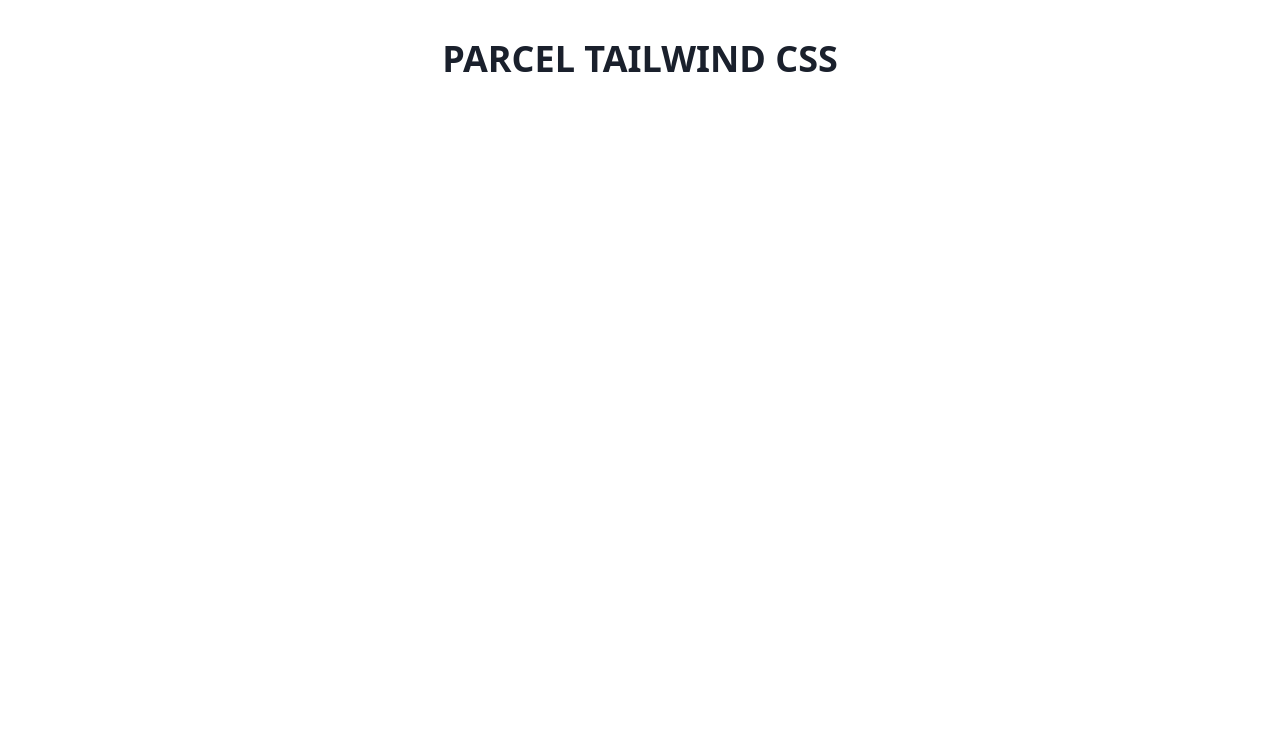
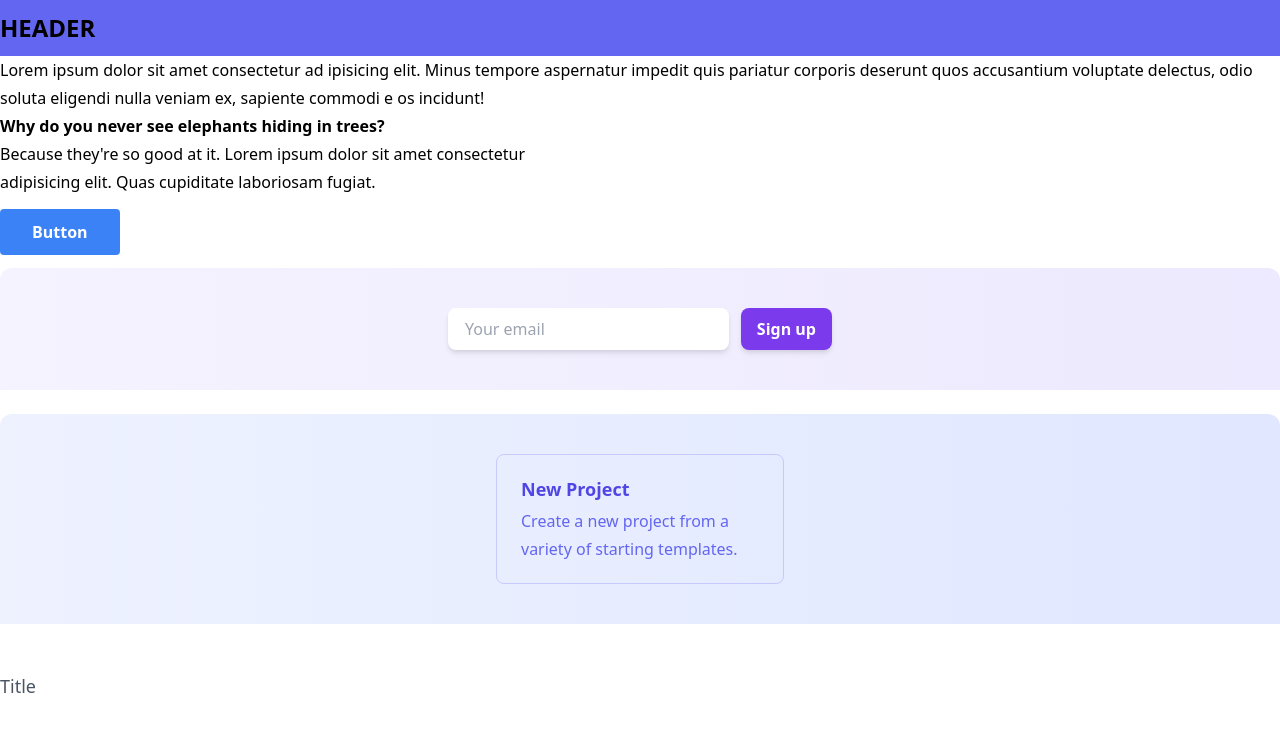
Before and after one commit to bushido2014/parcel-workflow, a website built with Parcel: page src/index.html in a window 1280 px wide. Built offline with nearby package versions, Linux system fonts and the light colour scheme.

Commit message:
update tailwindcss to v-2.0

```diff
--- a/postcss.config.js
+++ b/postcss.config.js
@@ -1,8 +1,6 @@
 module.exports = {
-    plugins: [
-      // ...
-      require('tailwindcss'),
-      require('autoprefixer'),
-      // ...
-    ]
+    plugins: {
+      tailwindcss: {},
+      autoprefixer: {},
+    }
   }
--- /dev/null
+++ b/src/css/app.css
@@ -0,0 +1,28 @@
+@tailwind base;
+@tailwind components;
+@tailwind utilities;
+
+@layer base {
+    h1 {
+        @apply text-2xl;
+      }
+      h2 {
+        @apply text-xl;
+      }
+      p {
+         @apply leading-7;
+      }
+      h3 {
+        @apply text-lg;
+      }
+}
+@layer components {
+
+    .container {
+        @apply max-w-screen-xl mx-auto;
+    }
+
+    .btn-blue {
+        @apply bg-blue-500 hover:bg-blue-700 text-white font-bold py-3 px-8 rounded focus:ring-2 focus:ring-purple-600;
+      }
+  }
--- a/src/css/main.css
+++ /dev/null
@@ -1,3 +0,0 @@
-@tailwind base;
-@tailwind components;
-@tailwind utilities;
--- a/src/index.html
+++ b/src/index.html
@@ -1,17 +1,57 @@
-<!DOCTYPE html>
+<!doctype html>
 <html>
 <head>
-    <meta charset='utf-8'>
-    <meta http-equiv='X-UA-Compatible' content='IE=edge'>
-    <title>Tailwind Parcel Workflow</title>
-    <meta name='viewport' content='width=device-width, initial-scale=1'>
-    <link rel='stylesheet' type='text/css' href='css/main.css'>
+  <title>Parcel workflow</title>
+  <meta charset="UTF-8" />
+  <meta name="viewport" content="width=device-width, initial-scale=1.0" />
+  <link href="css/app.css" rel="stylesheet">
+</head>
+<body>
+  <header class="bg-indigo-500">
+    <div class="container">
+        <h1 class="header uppercase py-3 font-bold">Header</h1>
+    </div>
 
-</head>
-<body class="font-sans antialiased text-gray-900">
-   <div class="container mx-auto py-8 text-center">
-   <h1 class="text-4xl uppercase font-bold">Parcel Tailwind CSS</h1>
+  </header>
+  <div class="container">
+    <div><p>Lorem ipsum dolor sit amet consectetur ad
+      ipisicing elit. Minus tempore aspernatur impedit quis pariatur corporis deserunt quos
+      accusantium voluptate delectus, odio soluta
+       eligendi nulla veniam ex, sapiente commodi e
+       os incidunt!</p></div>
+  </div>
+  <div class="container">
+    <div class="max-w-prose">
+      <p class="font-bold">Why do you never see elephants hiding in trees?</p>
+      <p>Because they're so good at it. Lorem ipsum dolor sit amet consectetur adipisicing elit. Quas cupiditate laboriosam fugiat.</p>
+     <div class="py-6">
+      <a href="#" class="btn-blue">Button</a>
+    </div>
+    </div>
+  </div>
+  <div class="container">
+    <div class="rounded-t-xl overflow-hidden bg-gradient-to-r from-purple-50 to-purple-100 p-10">
+      <form class="flex w-full max-w-sm mx-auto space-x-3">
+        <input class="flex-1 appearance-none border border-transparent w-full py-2 px-4 bg-white text-gray-700 placeholder-gray-400 shadow-md rounded-lg text-base focus:outline-none focus:ring-2 focus:ring-purple-600 focus:border-transparent" type="email" placeholder="Your email">
+        <button class="flex-shrink-0 bg-purple-600 text-white text-base font-semibold py-2 px-4 rounded-lg shadow-md hover:bg-purple-700 focus:outline-none focus:ring-2 focus:ring-purple-500 focus:ring-offset-2 focus:ring-offset-purple-200" type="button">
+          Sign up
+        </button>
+      </form>
+    </div>
+  </div>
+  <div class="container">
+    <div class="rounded-t-xl overflow-hidden bg-gradient-to-r from-indigo-50 to-indigo-100 p-10 my-6">
+      <div class="group px-6 py-5 max-w-full mx-auto w-72 border border-indigo-500 border-opacity-25 cursor-pointer rounded-lg select-none overflow-hidden space-y-1 hover:bg-white hover:shadow-lg hover:border-transparent">
+        <p class="font-semibold text-lg text-indigo-600 group-hover:text-gray-900">New Project</p>
+        <p class="text-indigo-500 group-hover:text-gray-500">Create a new project from a variety of starting templates.</p>
+      </div>
+    </div>
+  </div>
+<div class="container">
+  <div>
+    <h3 class="text-gray-600 py-6">Title</h3>
+  </div>
 </div>
-    <script src='js/main.js'></script>
+  <script src="js/app.js"></script>
 </body>
 </html>
--- a/src/js/main.js
+++ /dev/null
@@ -1,19 +0,0 @@
-var scrollpos = window.scrollY;
-	var header = document.getElementById("header");
-document.addEventListener('scroll', function() {
-
-	/*Apply classes for slide in bar*/
-	scrollpos = window.scrollY;
-
-    if(scrollpos > 10){
-        header.classList.add("bg-gray-300");
-        header.classList.add("shadow");
-    }
-
-    else {
-        header.classList.remove("bg-gray-300");
-        header.classList.remove("shadow");
-    }
-
-
-});
--- a/tailwind.config.js
+++ b/tailwind.config.js
@@ -1,8 +1,15 @@
 module.exports = {
-  purge: [],
+  purge: [
+    './dist/**/*.html'
+  ],
+  darkMode: false, // or 'media' or 'class'
   theme: {
+    extend: {
+      container: {},
+    },
+  },
+  variants: {
     extend: {},
   },
-  variants: {},
   plugins: [],
 }
```
Also changed, not shown: package.json (+5 -6 lines), src/js/app.js (added), 1 other file.
